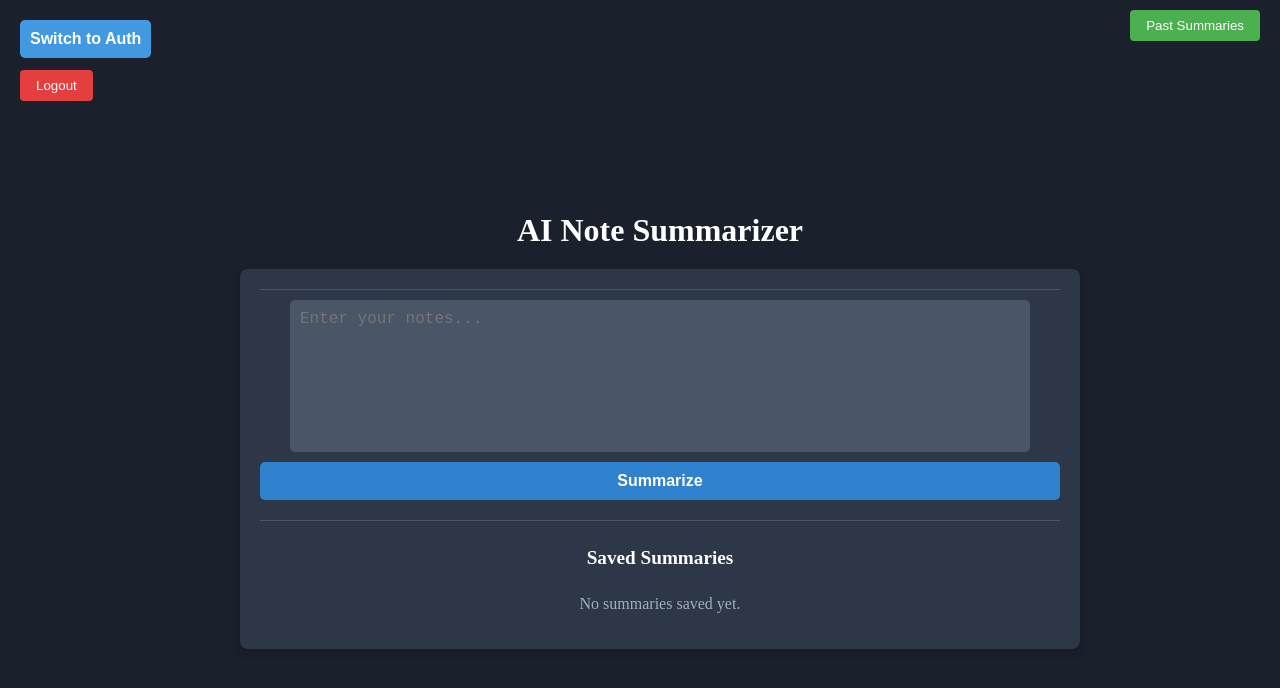
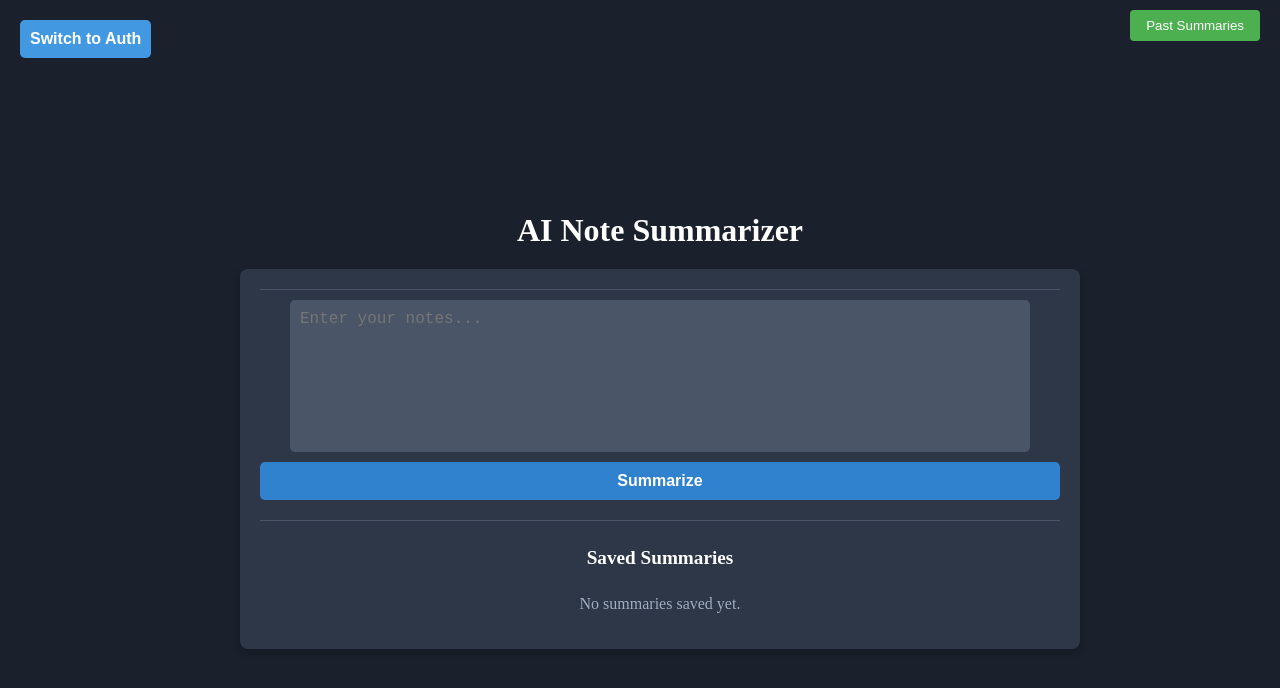
Before and after one commit to Constantinedr/ai-note-summarizer, a React (Create React App) app: page / in a window 1280 px wide. Shown: the top 688 px of the page. Built offline with nearby package versions, Linux system fonts and the light colour scheme; what @huggingface/inference would draw is missing.

Commit message:
zzzzzzzzzzzzzzzz
zzzzzzzzzzzzzzz

```diff
--- a/src/App.js
+++ b/src/App.js
@@ -21,13 +21,14 @@ const isValidEmail = (email) => {
   return emailRegex.test(email);
 };
 
-function Summarizer({ onLogout }) { // Added onLogout prop
+function Summarizer({ onLogout }) {
   const [text, setText] = useState("");
   const [summary, setSummary] = useState("");
   const [loading, setLoading] = useState(false);
   const [savedSummaries, setSavedSummaries] = useState([]);
   const [showHistory, setShowHistory] = useState(false);
   const [pastSummaries, setPastSummaries] = useState([]);
+  const isLoggedIn = !!localStorage.getItem("token"); // Check login status
 
   const handleSummarize = async () => {
     if (!text) return alert("Please enter some text!");
@@ -79,11 +80,11 @@ function Summarizer({ onLogout }) { // Added onLogout prop
   };
 
   const handleLogout = () => {
-    localStorage.removeItem("token"); // Clear token
-    setSavedSummaries([]); // Optional: Clear session summaries
-    setPastSummaries([]); // Optional: Clear past summaries
-    setShowHistory(false); // Hide history box
-    onLogout(); // Update App state
+    localStorage.removeItem("token");
+    setSavedSummaries([]);
+    setPastSummaries([]);
+    setShowHistory(false);
+    onLogout();
   };
 
   return (
@@ -95,12 +96,14 @@ function Summarizer({ onLogout }) { // Added onLogout prop
       >
         {showHistory ? "Hide History" : "Past Summaries"}
       </button>
+      {isLoggedIn && (
         <button
           className={styles.logoutButton}
           onClick={handleLogout}
         >
           Logout
         </button>
+      )}
       <div className={styles.card}>
         <div className={styles.leftSection}>
           <textarea
@@ -356,7 +359,7 @@ function App() {
 
   const handleLogout = () => {
     setIsLoggedIn(false);
-    setShowSummarizer(true); // Stay on Summarizer, but logged out
+    setShowSummarizer(true);
   };
 
   return (
```
Lines whose indentation alone changed are shown as unchanged.
